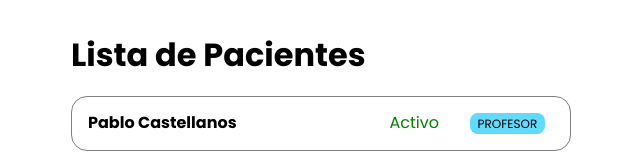
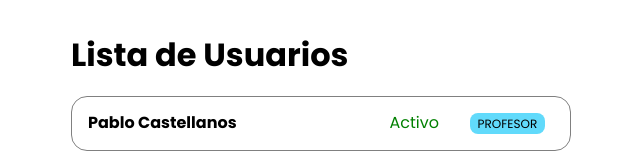
Before and after one commit to inbioslabCesar/react-users-list, a React (Vite) app: page / in a window 1280 px wide. Shown: the top 160 px of the page, without its empty margins (319-959 px from the left). Built offline with nearby package versions, Linux system fonts and the light colour scheme.

Commit message:
Se modifico la lista de usuarios

```diff
--- a/src/App.jsx
+++ b/src/App.jsx
@@ -25,7 +25,7 @@ const USERS = [
 
 const App = () => (
 	<UsersList users={USERS}>
-		<h1>Lista de Pacientes</h1>
+		<h1>Lista de Usuarios</h1>
 	</UsersList>
 );
 
```
